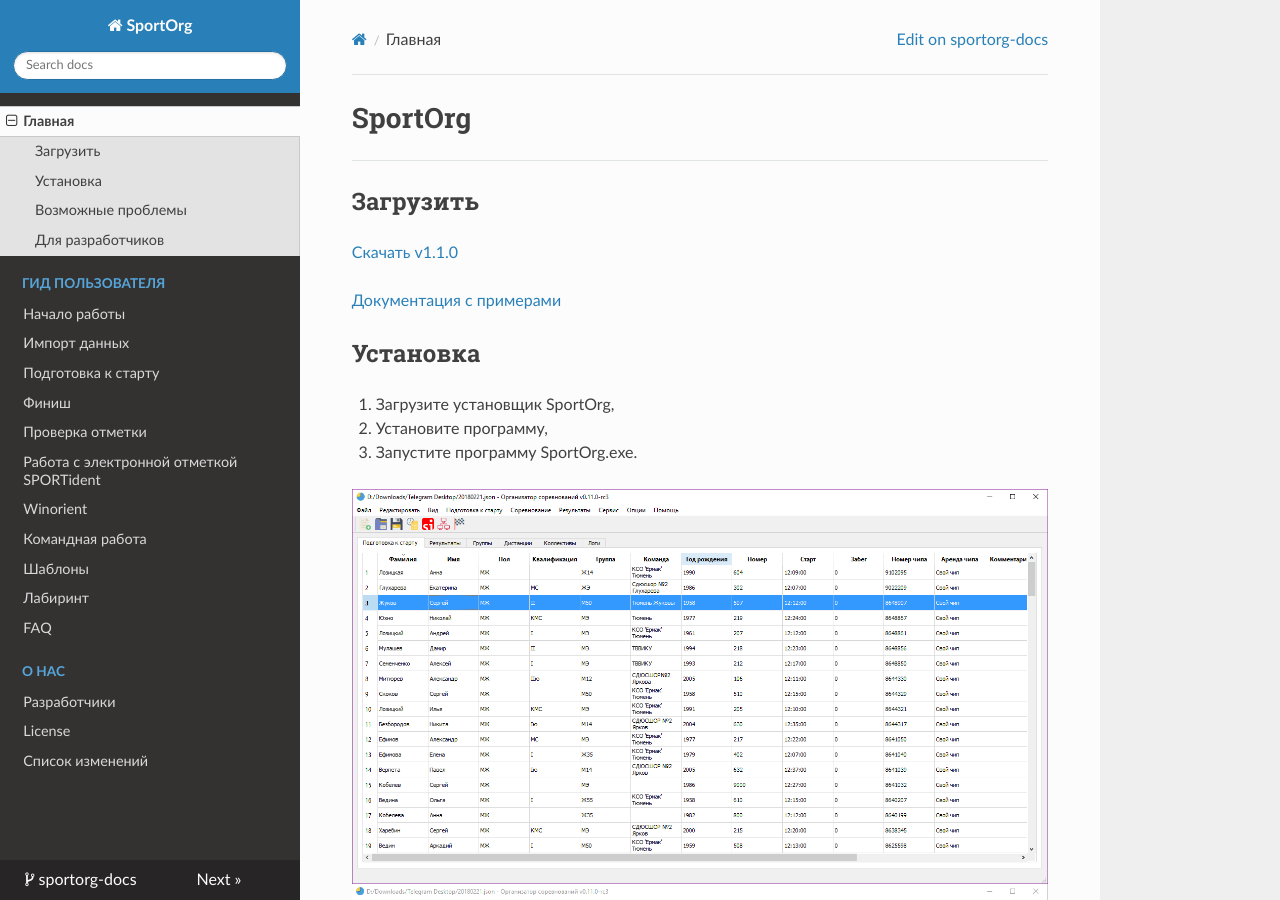
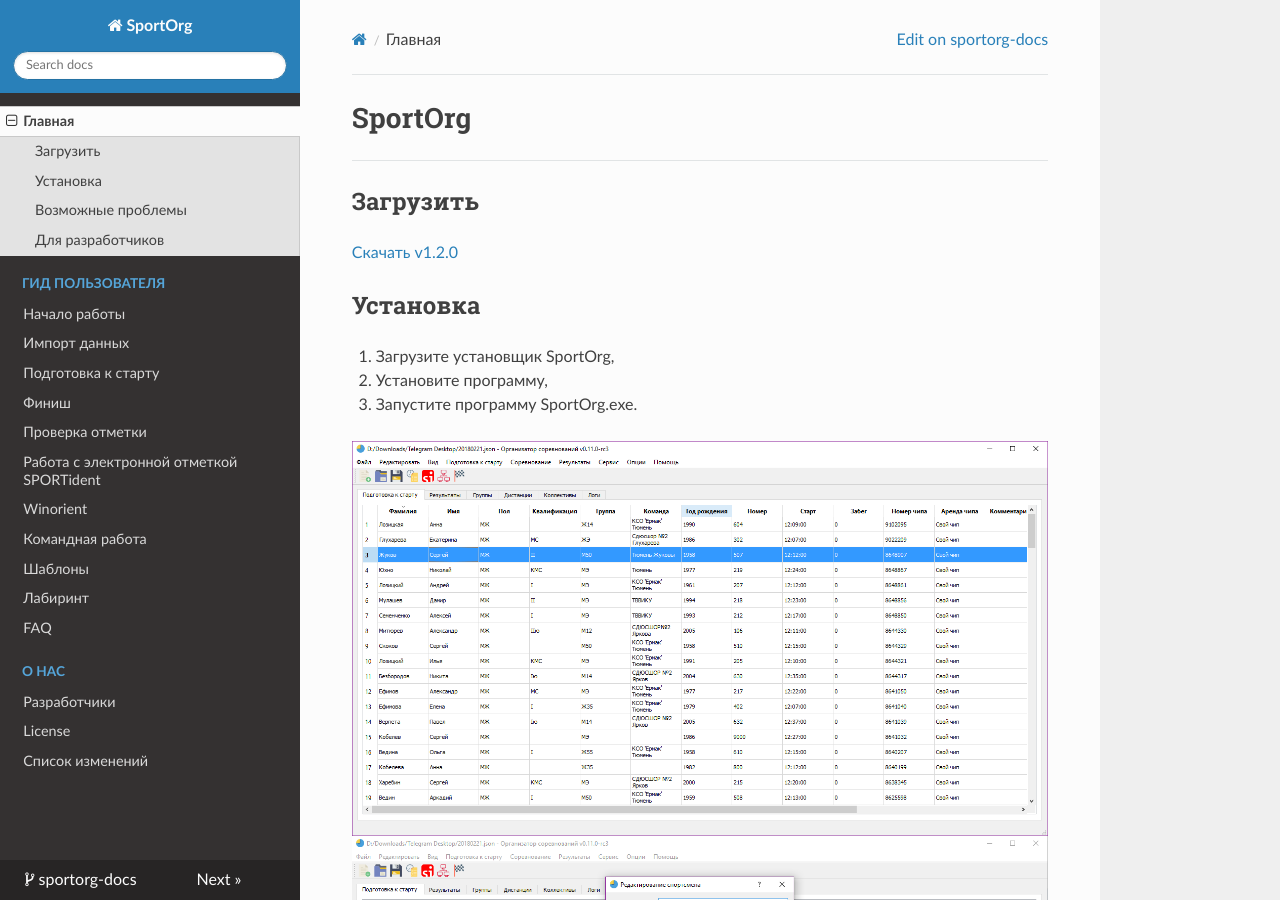
Before and after one commit to sportorg/sportorg-docs, an MkDocs documentation site: the page built from docs/index.md, in a window 1280 px wide and 900 px high. Built offline with MkDocs 1.6.1, drawn with Linux system fonts in a browser that asks for light colours; nearby versions of some CDN libraries; old or Windows-style settings are respelled for this version of MkDocs.

Commit message:
New version

```diff
--- a/docs/index.md
+++ b/docs/index.md
@@ -4,9 +4,7 @@ ___
 
 ## Загрузить
 
-[Скачать v1.1.0](//sportorg.o-ural.ru/SportOrg-v1.1.0.exe)
-
-[Документация c примерами](//sportorg.o-ural.ru/data/docs180125.zip)
+[Скачать v1.2.0](https://vk.cc/8aDXnz)
 
 ## Установка
 
```
Also changed, not shown: docs/about/changelog.md (+2 -1 lines).
